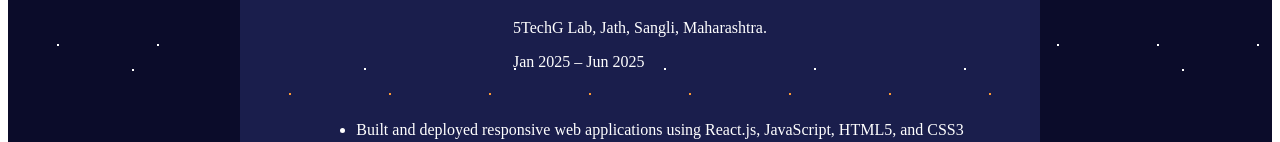
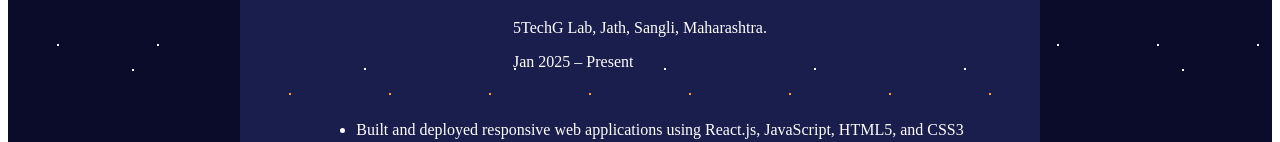
Before and after one commit to AjitVagoli/Portfolio-Website, a React (Vite) app: page /experience in a window 1280 px wide. Shown: the part 213-355 px from the top of the page. Built offline with nearby package versions, Linux system fonts and the light colour scheme.

Commit message:
changes in experience

```diff
--- a/src/Components/Experience.jsx
+++ b/src/Components/Experience.jsx
@@ -6,7 +6,7 @@ const Experience = () => {
       <div>
       <h2><strong>React Developer Intern</strong></h2>
       <p>5TechG Lab, Jath, Sangli, Maharashtra.</p>
-      <p>Jan 2025 – Jun 2025</p>
+      <p>Jan 2025 – Present</p>
       </div>
 
       <br/>
```
